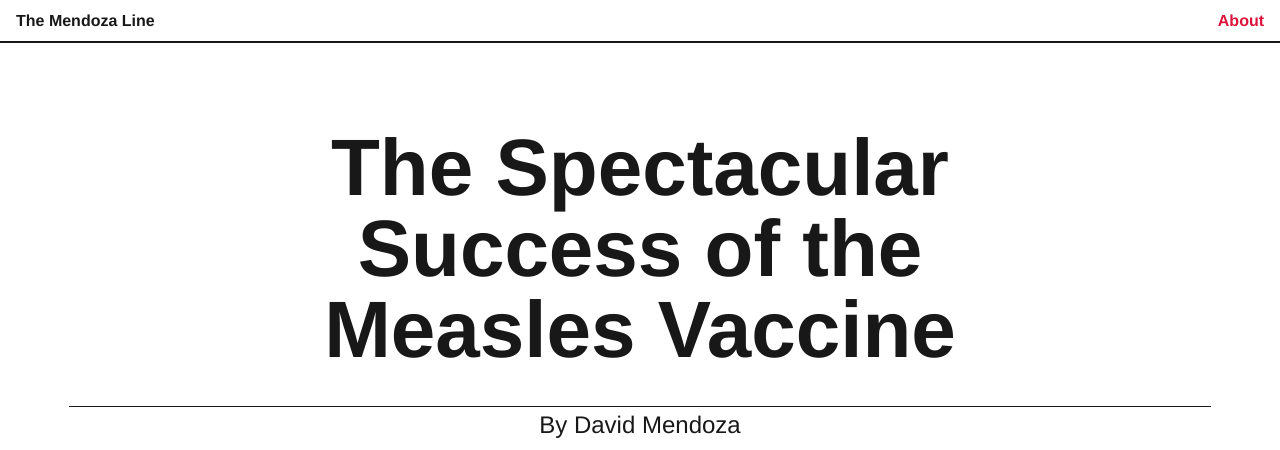
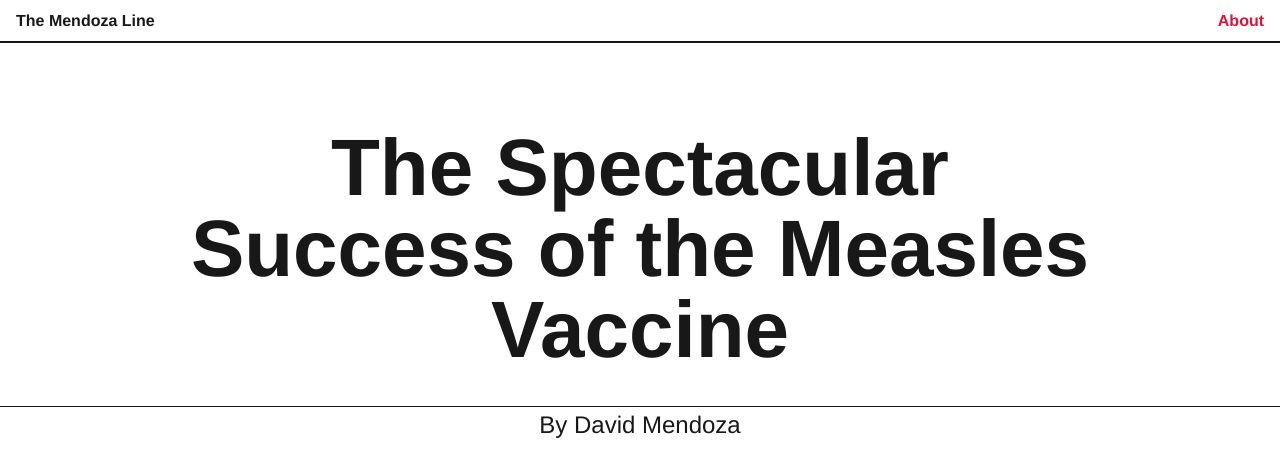
Before and after one commit to mendozaline/mendozaline.github.io, a Jekyll site: the page built from _posts/blog/2014-06-14-spectacular-success-measles-vaccine.md, in a window 1280 px wide. Shown: the top 450 px of the page. Built offline with Jekyll 4.4.1, drawn with Linux system fonts in a browser that asks for light colours; comment, search, counter and statistics services are not loaded.

Commit message:
Adjust content width

```diff
--- a/_layouts/category-post.html
+++ b/_layouts/category-post.html
@@ -1,7 +1,7 @@
 ---
 layout: default
 ---
-<article class="col-11 px-2 mx-auto mb4" itemscope itemtype="http://schema.org/BlogPosting">
+<article class="col-12 mx-auto" itemscope itemtype="http://schema.org/BlogPosting">
   <h1 class="h0 col-9 sm-width-full py-2 mx-auto text-center" itemprop="name headline">
     {{ page.title }}
   </h1>
--- a/_layouts/d3v4.html
+++ b/_layouts/d3v4.html
@@ -1,7 +1,7 @@
 ---
 layout: d3v4js
 ---
-<article class="col-11 px-2 mx-auto mb4" itemscope itemtype="http://schema.org/BlogPosting">
+<article class="col-12 mx-auto" itemscope itemtype="http://schema.org/BlogPosting">
   <h1 class="h0 col-9 mx-auto text-center" itemprop="name headline">
     {{ page.title }}
   </h1>
--- a/_layouts/post.html
+++ b/_layouts/post.html
@@ -1,7 +1,7 @@
 ---
 layout: default
 ---
-<article class="col-11 px-2 mx-auto mb4" itemscope itemtype="http://schema.org/BlogPosting">
+<article class="col-12 mx-auto" itemscope itemtype="http://schema.org/BlogPosting">
   <h1 class="h0 col-9 sm-width-full py-2 mx-auto text-center" itemprop="name headline">
     {{ page.title }}
   </h1>
--- a/_sass/_variables.scss
+++ b/_sass/_variables.scss
@@ -35,4 +35,4 @@ $spacer-3: ($spacer * 4) !default; // 32px
 $spacer-4: ($spacer * 8) !default; // 64px
 
 // Width
-$width-custom: 65%;
+$width-custom: 60%;
```
